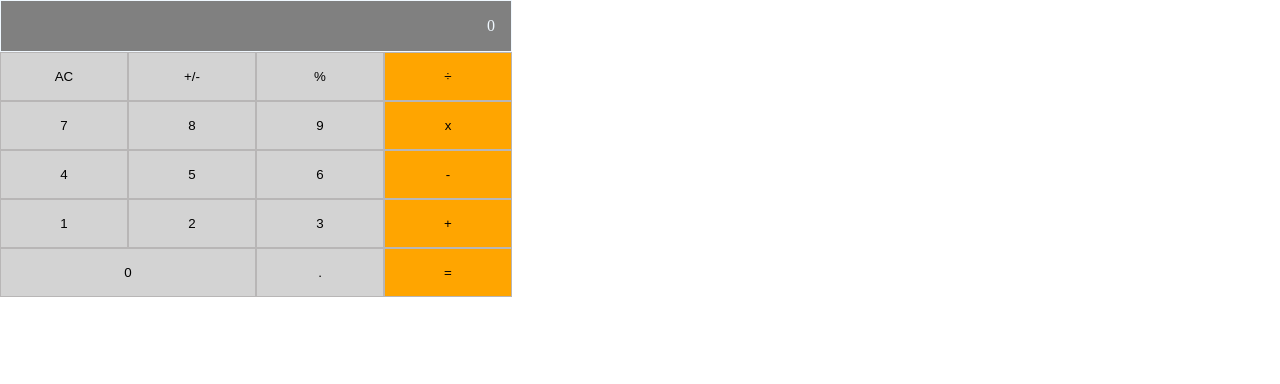
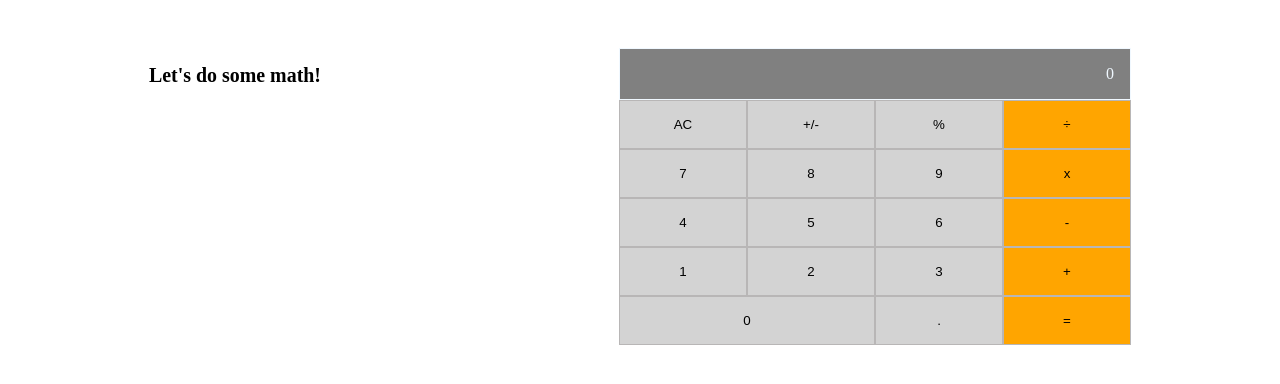
Before and after one commit to MostafaShahat2021/math-magician-SPA, a React (Create React App) app: page /calculator in a window 1280 px wide. Shown: the top 384 px of the page. Built offline with nearby package versions, Linux system fonts and the light colour scheme.

Commit message:
Update calculator component and add basic styling

```diff
--- a/src/components/Calculator.js
+++ b/src/components/Calculator.js
@@ -24,9 +24,14 @@ function CalcContainer() {
     }
   };
   return (
-    <div className="calcContainer">
-      <Display result={res} />
-      <BtnContainer handelClick={handelClick} />
+    <div className="container">
+      <div className="cont">
+        <h5>Let&apos;s do some math!</h5>
+      </div>
+      <div className="calcContainer">
+        <Display result={res} />
+        <BtnContainer handelClick={handelClick} />
+      </div>
     </div>
   );
 }
--- a/src/components/Home.js
+++ b/src/components/Home.js
@@ -1,27 +1,25 @@
-import React from 'react';
-
 function Home() {
   return (
-    <>
-      <h2>Math Magicians</h2>
+    <div className="home-cont">
+      <div className="cont">
+        <h5>Welcome to our page</h5>
+      </div>
       <p>
-        Lorem ipsum dolor sit amet consectetur adipisicing elit. Officiis eum
-        fuga animi quas! Ips illo iusto voluptate error pariatur cumque earum
-        neque quo suscipit, sit dicta accu harum ullam voluptates ex numquam
-        impedit aliquam rerum. Lorem ipsum dolor sit amet consectetur
-        adipisicing elit. Officiis eum fuga animi quas! Ips illo iusto voluptate
-        error pariatur cumque earum neque quo suscipit,
+        Lorem ipsum dolor sit amet consectetur adipisicing elit. Officiis eum fuga animi quas! Ips
+        illo iusto voluptate error pariatur cumque earum neque quo suscipit, sit dicta accu
+        harum ullam voluptates ex numquam impedit aliquam rerum.
+        Lorem ipsum dolor sit amet consectetur adipisicing elit. Officiis eum fuga animi quas! Ips
+        illo iusto voluptate error pariatur cumque earum neque quo suscipit,
       </p>
+      <br />
       <p>
-        Lorem ipsum dolor sit amet consectetur adipisicing elit. Officiis eum
-        fuga animi quas! Ips illo iusto voluptate error pariatur cumque earum
-        neque quo suscipit, sit dicta accu harum ullam voluptates ex numquam
-        impedit aliquam rerum. Lorem ipsum dolor sit amet consectetur
-        adipisicing elit. Officiis eum fuga animi quas! Ips illo iusto voluptate
-        error pariatur cumque earum neque quo suscipit,
+        Lorem ipsum dolor sit amet consectetur adipisicing elit. Officiis eum fuga animi quas! Ips
+        illo iusto voluptate error pariatur cumque earum neque quo suscipit, sit dicta accu
+        harum ullam voluptates ex numquam impedit aliquam rerum.
+        Lorem ipsum dolor sit amet consectetur adipisicing elit. Officiis eum fuga animi quas! Ips
+        illo iusto voluptate error pariatur cumque earum neque quo suscipit,
       </p>
-    </>
+    </div>
   );
 }
-
 export default Home;
--- a/src/components/calculator.css
+++ b/src/components/calculator.css
@@ -1,3 +1,27 @@
 .calcContainer {
   width: 40%;
 }
+.calcContainer {
+  margin-top: 3rem;
+  width: 40%;
+}
+
+.container {
+  display: flex;
+  justify-content: space-around;
+}
+
+.cont {
+  margin-top: 3rem;
+  font-size: x-large;
+}
+
+.cont h5 {
+  margin-top: 1rem;
+  margin-bottom: 2rem;
+}
+
+.home-cont {
+  margin: 0 auto;
+  padding: 1rem;
+}
```
